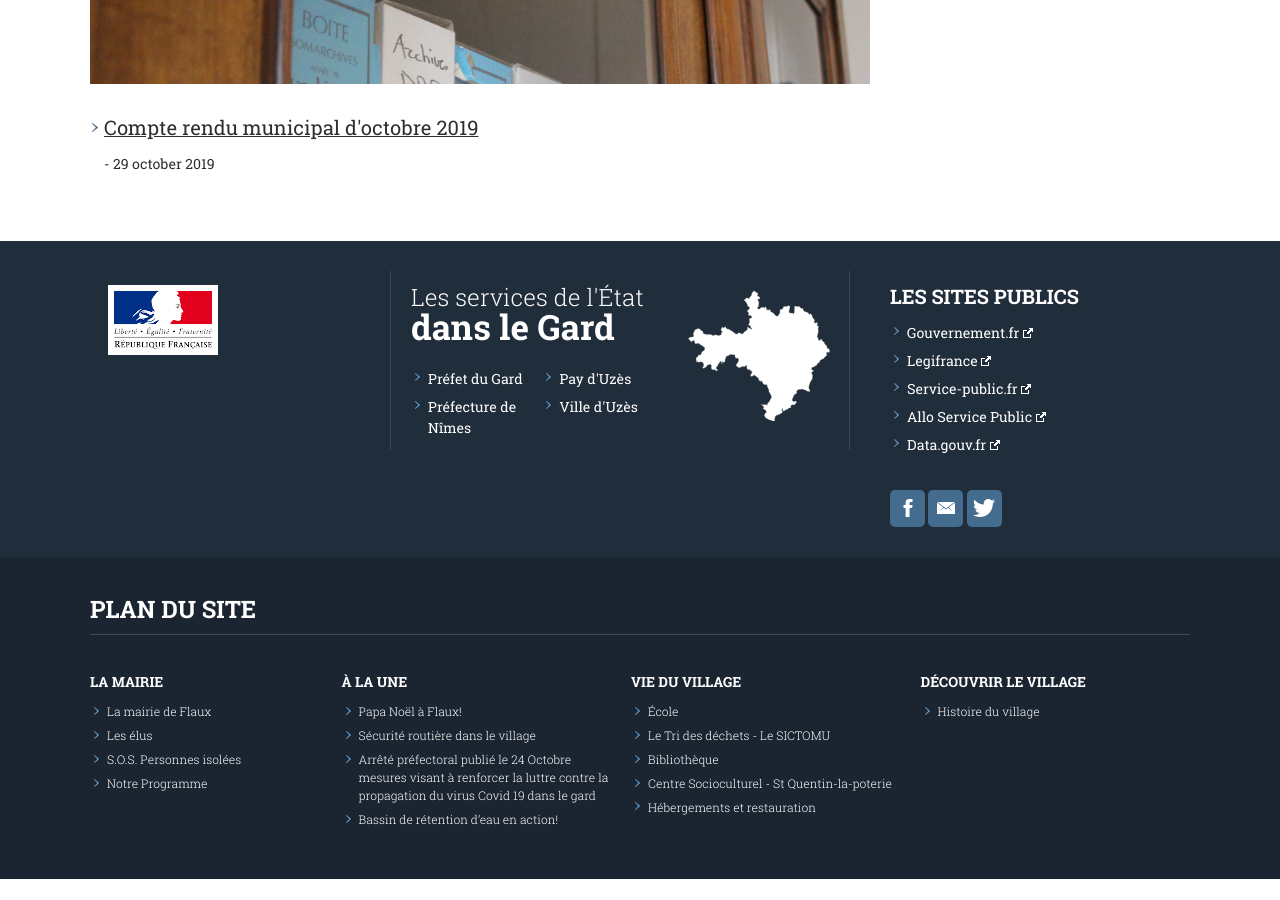
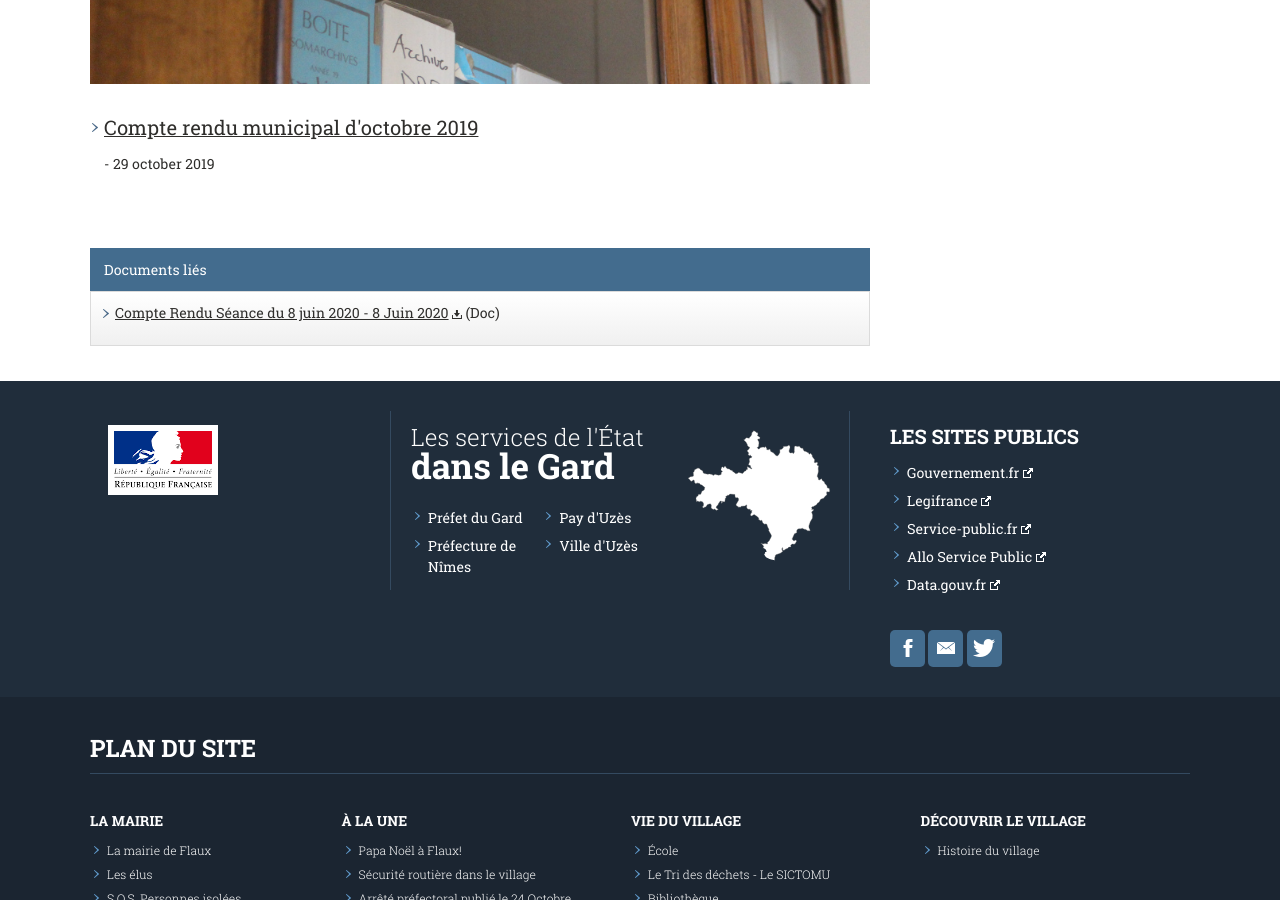
Before and after one commit to Flaux-Village/flaux-village.github.io, a Jekyll site: the page built from comptes.md, in a window 1280 px wide and 900 px high, scrolled down 543 px. Built offline with Jekyll 4.4.1, drawn with Linux system fonts in a browser that asks for light colours; before the commit the page ends 1422 px from its top, so only the background shows below that.

Commit message:
Update comptes.md

```diff
--- a/comptes.md
+++ b/comptes.md
@@ -6,6 +6,12 @@ keywords: mairie, commune, flaux, gard, comptes rendus
 titre_page: Comptes rendus des conseils municipaux
 illustration: /assets/illustrations/archives_landscape980.JPG
 description_illustration: Mairie de Flaux.
+documents:
+- fiche: Compte Rendu Séance du 8 juin 2020
+  date_texte: 8 Juin 2020
+  addresse: /assets/documents/comptesrendus/20200608-5 - compte rendu du 8 juin.doc
+  type: Doc
+
 menu_secondaire:
 - titre: Horaires secrétariat
   addresse: /mairie.html
```
